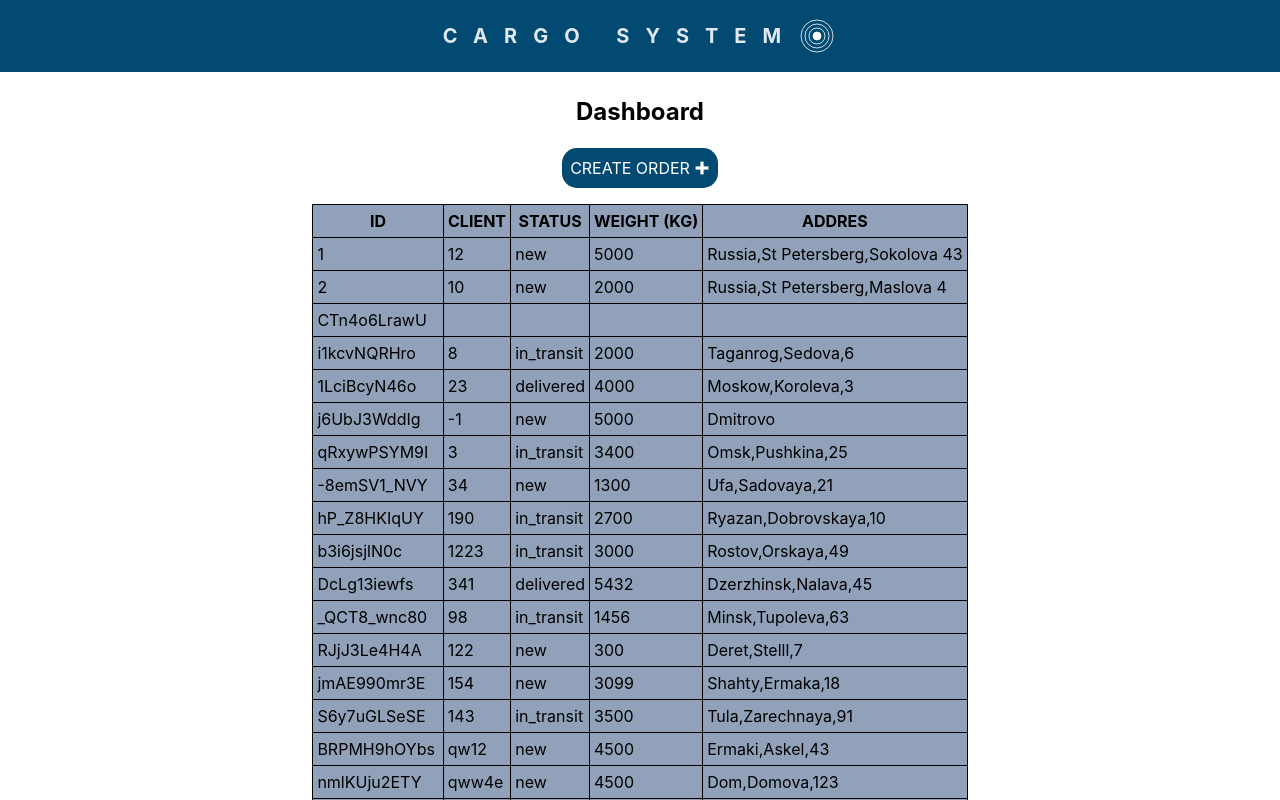
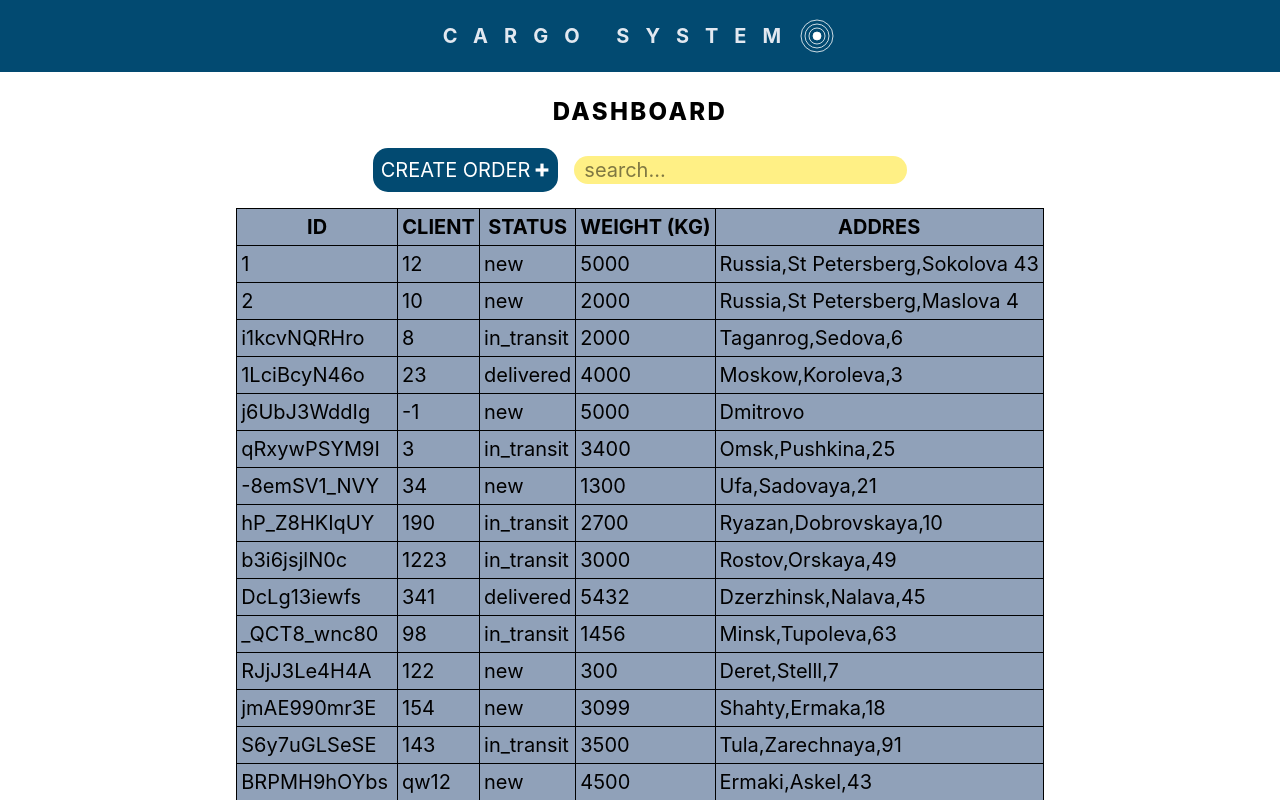
Before and after one commit to IVShelkunov/cargo-board, a React (Vite) app: page / in a window 1280 px wide. Shown: the top 800 px of the page. Built offline with nearby package versions, Linux system fonts and the light colour scheme; data requests are answered from the project's data file.

Commit message:
feat: implement debounced server-side filtering with syntax json-server v1.0

```diff
--- a/data/db.json
+++ b/data/db.json
@@ -14,16 +14,6 @@
       "status": "new",
       "weight": 2000,
       "destination": "Russia,St Petersberg,Maslova 4"
-    },
-    {
-      "newOrder": {
-        "id": 1787319643583,
-        "clientId": "10",
-        "status": "delivered",
-        "weight": 1,
-        "destination": "Rostov,Voroshilovsky,10"
-      },
-      "id": "CTn4o6LrawU"
     },
     {
       "id": "i1kcvNQRHro",
@@ -165,6 +155,5 @@
       "destination": "Desavrovo,2",
       "id": "KpZBGMKXQA0"
     }
-  ],
-  "$schema": "./node_modules/json-server/schema.json"
+  ]
 }
--- a/src/components/shared/OrderList.tsx
+++ b/src/components/shared/OrderList.tsx
@@ -1,8 +1,9 @@
-import { useQuery } from "@tanstack/react-query";
-import { getOrders } from "../../features/orders/api/orderApi";
-import ReloadRow from "../icons/ReloadRow";
+import type { Order } from "../../features/orders/types/orders.schema";
 
-export function OrderList() {
+interface OrderListProps {
+  orders: Order[];
+}
+export function OrderList({ orders }: OrderListProps) {
   const columns = [
     { key: "id", label: "ID" },
     { key: "clientId", label: "Client" },
@@ -10,28 +11,9 @@ export function OrderList() {
     { key: "weight", label: "Weight (kg)" },
     { key: "destination", label: "Addres" },
   ];
-  const { data, isLoading, isError, refetch } = useQuery({
-    queryKey: ["orders"],
-    queryFn: () => getOrders(),
-  });
+
   return (
     <div className="flex flex-col items-center justify-center">
-      {isLoading && <div className="text-slate-400">Loading...</div>}
-      {isError && (
-        <div className="flex flex-col items-center justify-center gap-4">
-          <p className="text-red-500">Loading error</p>
-          <button
-            className="bg-sky-900 hover:bg-sky-800 text-white flex items-center justify-center gap-1 p-2 rounded-2xl cursor-pointer"
-            onClick={() => refetch()}
-          >
-            Retry
-            <ReloadRow className="w-5 h-5" />
-          </button>
-        </div>
-      )}
-      {!data ||
-        (data.length === 0 && <div className="text-slate-400">No orders</div>)}
-      {data && data.length !== 0 && (
       <table className="bg-slate-400 ">
         <thead>
           <tr>
@@ -46,7 +28,7 @@ export function OrderList() {
           </tr>
         </thead>
         <tbody>
-            {data.map((order) => (
+          {orders.map((order) => (
             <tr key={order.id} className="hover:bg-slate-300">
               {columns.map((col) => (
                 <td
@@ -60,7 +42,6 @@ export function OrderList() {
           ))}
         </tbody>
       </table>
-      )}
     </div>
   );
 }
--- /dev/null
+++ b/src/components/ui/ErrorMessage.tsx
@@ -0,0 +1,36 @@
+import type {
+  QueryObserverResult,
+  RefetchOptions,
+} from "@tanstack/react-query";
+import ReloadRow from "../icons/ReloadRow";
+
+interface ErrorMessageProps {
+  action: (options?: RefetchOptions | undefined) => Promise<
+    QueryObserverResult<
+      NoInfer<
+        {
+          clientId: string;
+          status: "new" | "in_transit" | "delivered";
+          weight: number;
+          destination: string;
+          id: string;
+        }[]
+      >,
+      Error
+    >
+  >;
+}
+export function ErrorMessage({ action }: ErrorMessageProps) {
+  return (
+    <div className="flex flex-col items-center justify-center gap-4">
+      <p className="text-red-500">Loading error</p>
+      <button
+        className="bg-sky-900 hover:bg-sky-800 text-white flex items-center justify-center gap-1 p-2 rounded-2xl cursor-pointer"
+        onClick={() => action()}
+      >
+        Retry
+        <ReloadRow className="w-5 h-5" />
+      </button>
+    </div>
+  );
+}
--- a/src/features/orders/api/orderApi.ts
+++ b/src/features/orders/api/orderApi.ts
@@ -1,8 +1,10 @@
 import type { CreateOrderDTO, Order } from "../types/orders.schema";
 import { api } from "./instance";
 
-export const getOrders = async (): Promise<Order[]> => {
-    const response = await api.get<Order[]>('/orders');
+export const getOrders = async (search?: string): Promise<Order[]> => {
+    const params = search ? { "destination:startsWith": search } : {};
+    console.log(params)
+    const response = await api.get<Order[]>('/orders', { params });
     return response.data;
 }
 export const addOrders = async (data: CreateOrderDTO): Promise<Order> => {
--- /dev/null
+++ b/src/hooks/useDebounce.ts
@@ -0,0 +1,10 @@
+import { useEffect, useState } from "react";
+
+export function useDebounce<T>(value: T, delay: number): T {
+    const [debouncedValue, setDebouncedValue] = useState(value);
+    useEffect(() => {
+        const handler = setTimeout(() => setDebouncedValue(value), delay);
+        return () => clearInterval(handler);
+    }, [value, delay]);
+    return debouncedValue;
+}
--- a/src/pages/DashboardPage.tsx
+++ b/src/pages/DashboardPage.tsx
@@ -1,24 +1,51 @@
+import { useQuery } from "@tanstack/react-query";
 import AddCross from "../components/icons/AddCross";
 import Modal from "../components/shared/Modal";
 import { OrderList } from "../components/shared/OrderList";
 import { ActionButton } from "../components/ui/ActionButton";
 import { useModalStore } from "../store/useModalStore";
+import { getOrders } from "../features/orders/api/orderApi";
+import { ErrorMessage } from "../components/ui/ErrorMessage";
+import { useDebounce } from "../hooks/useDebounce";
+import { useState } from "react";
 
 export function DashboardPage() {
+  const [inputValue, setInputValue] = useState("");
+  const debouncedSearch = useDebounce(inputValue, 1000);
+  const { data, isLoading, isError, refetch } = useQuery({
+    queryKey: ["orders", debouncedSearch],
+    queryFn: () => getOrders(debouncedSearch),
+  });
+
   const { isOpen, openModal } = useModalStore();
   return (
-    <main className="flex flex-col md:flex-row items-center justify-center gap-4 text-base md:text-xl. p-5">
+    <main className="flex flex-col md:flex-row items-center justify-center gap-4 text-base md:text-xl p-5">
       {isOpen && <Modal />}
       <div className="flex flex-col gap-4">
-        <h2 className="text-center font-bold p-1 text-2xl">Dashboard</h2>
-        <div className="flex items-center justify-center gap-4">
+        <h2 className="text-center p-1 text-2xl tracking-widest font-extrabold">
+          DASHBOARD
+        </h2>
+        <div className="flex flex-col md:flex-row items-center justify-center gap-4">
           <ActionButton type="button" disabled={false} action={openModal}>
             CREATE ORDER
             <AddCross className="w-4 h-4" />
           </ActionButton>
+          <input
+            type="text"
+            placeholder="search..."
+            value={inputValue}
+            onChange={(e) => setInputValue(e.target.value)}
+          />
         </div>
-
-        <OrderList />
+        {isLoading && <div className="text-slate-400">Loading...</div>}
+        {isError && <ErrorMessage action={refetch} />}
+        {!data ||
+          (data.length === 0 && (
+            <div className="text-slate-400 flex items-center justify-center ">
+              <p>No orders</p>
+            </div>
+          ))}
+        {data && data.length !== 0 && <OrderList orders={data} />}
       </div>
     </main>
   );
```
Lines whose indentation alone changed are shown as unchanged.
